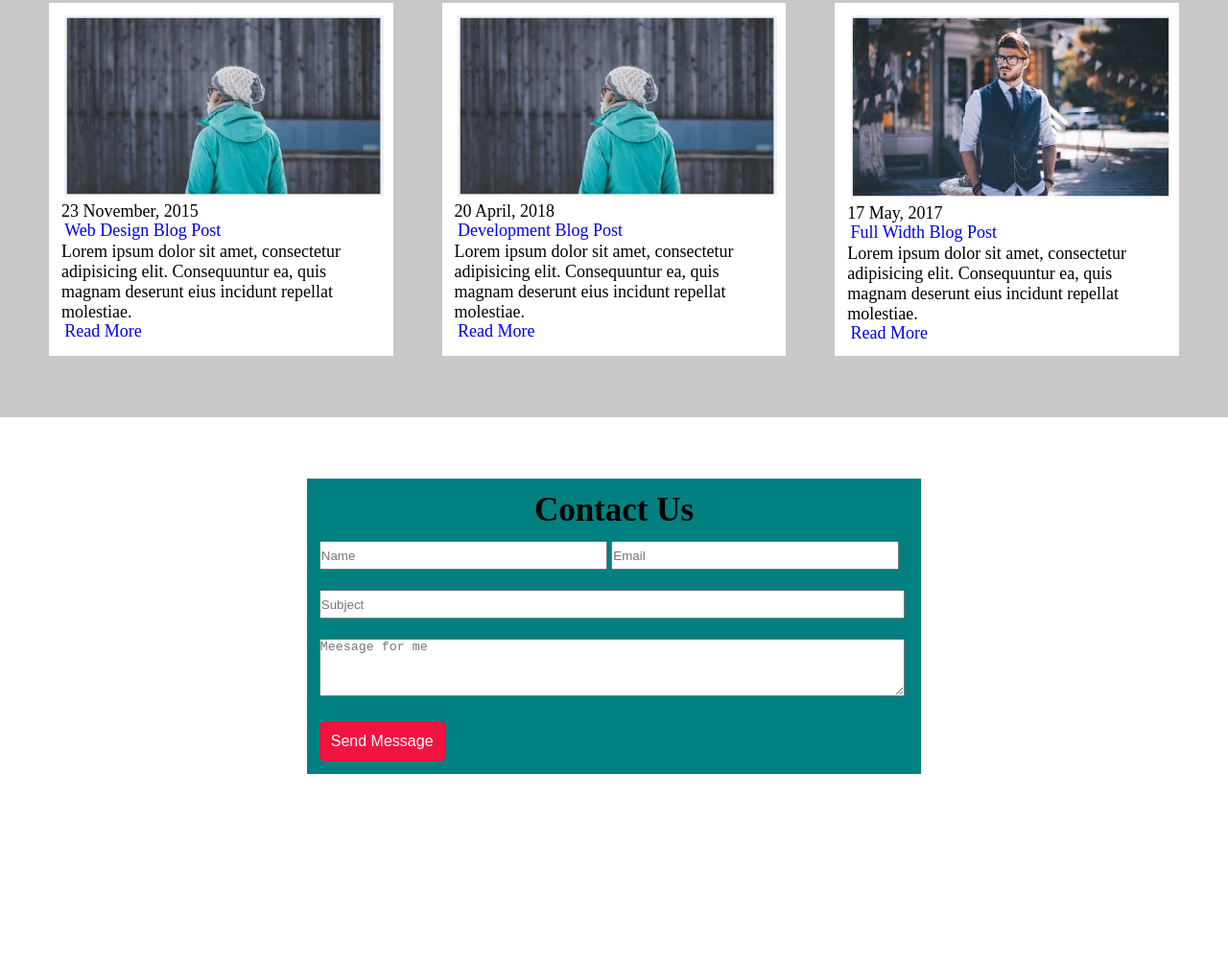
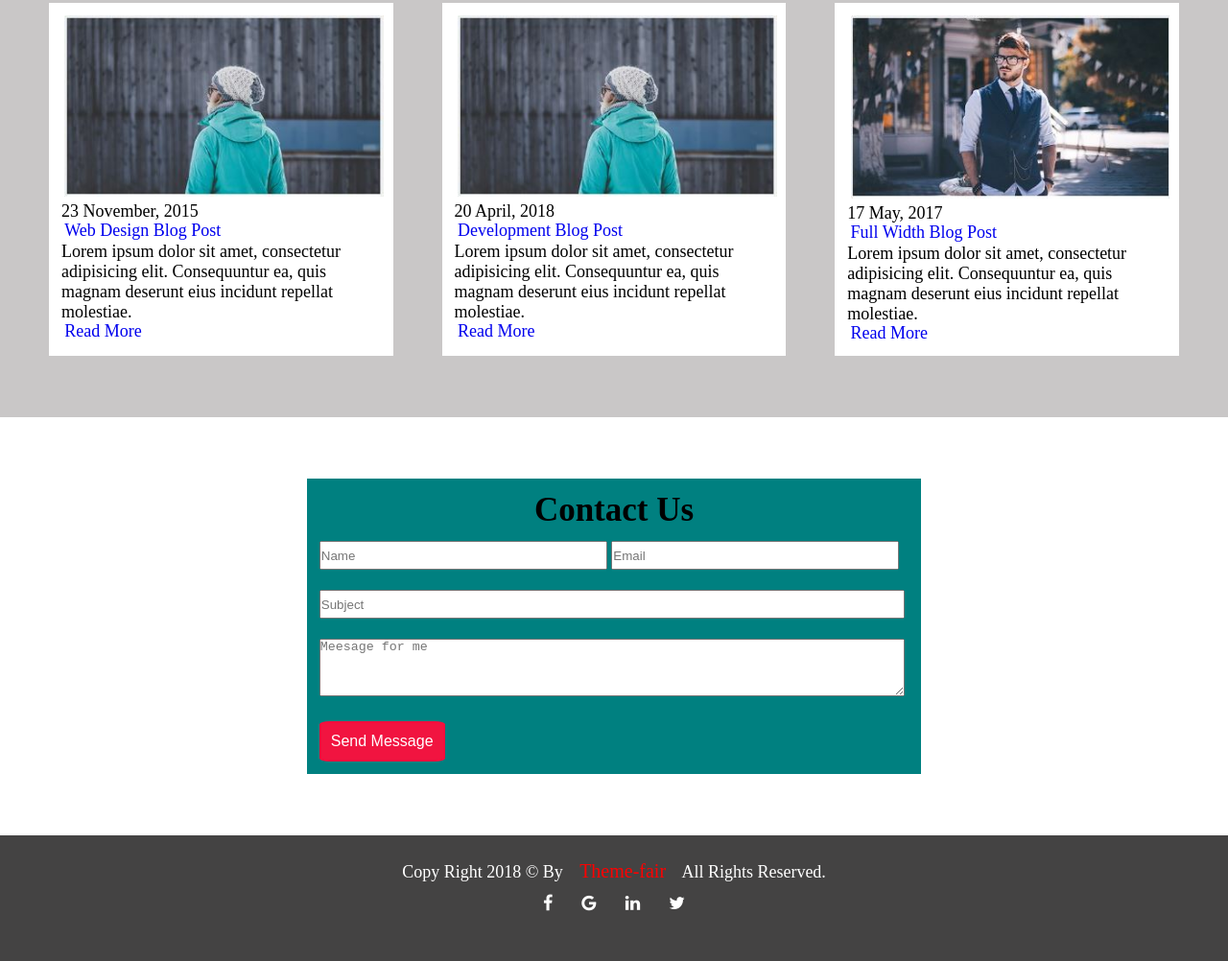
Before and after one commit to SayedMahmoudIT/Fokir-Task, a plain HTML site: page Index.html in a window 1280 px wide. Shown: the part 2729-3731 px from the top of the page at 96% size. Before the commit the page ends 3536 px from the top, so only its background shows below. Drawn offline with nearby package versions, Linux system fonts and the light colour scheme.

Commit message:
update 30-10

```diff
--- a/Index.html
+++ b/Index.html
@@ -247,18 +247,18 @@
 
     </footer>
 
-    <!-- <Section class="sec-end">
-        <div class="end-div">
-            <img src="./images/LogoTrans.png" alt="">
-            <p>Copyright 2021. All rights reserved.</p>
+    <Section class="sec-end">
+           <!-- <p>Copy Right 2018 © By Theme-fair All Rights Reserved.</p> -->
 
+           Copy Right 2018 © By <a href="#"><span class="copyright">Theme-fair</span></a> All Rights Reserved.
+
+            <br>
             <a href="#" class="fa fa-facebook"></a>
             <a href="#" class="fa fa-google"></a>
             <a href="#" class="fa fa-linkedin"></a>
             <a href="#" class="fa fa-twitter"></a>
 
-        </div>
-    </Section> -->
+    </Section>
 
 </body>
 
--- a/css/style.css
+++ b/css/style.css
@@ -341,11 +341,13 @@ background-color: rgb(167, 164, 164);
     left: 0;
     width: 100%;
     height:100% ;
-    /* transition: 2s ease-in-out; */
+    /* transition: all 2s 1.5s; */
+    /* transition:all 0.5s ease-in-out; */
 }
 
 .image-card:hover .overlay{
     display:block;
+    /* transition: all 1s ease-in-out; */
     /* left: 0; */
 }
 
@@ -451,27 +453,38 @@ height: 30px;
 
 /*----------Footer End--------------*/
 
-.end-div{
-    background-color: #666;
+.sec-end{
+    background-color: #444343;
+    color: #fff;
     /* padding-top: 1%; */
-    width: 25%;
-    margin: auto;
+    width: 100%;
+    /* margin: auto; */
+
+
+    margin-top: 5%;
+    padding-top: 2%;
+    padding-bottom: 3%;
+
+    font-size: 18px;
+    /* background: rgb(201, 199, 199); */
+    justify-content: center;
+    align-items: center;
+    /* display: flex; */
+    text-align: center;
 }
 
-.end-div img{
-    width:100%;
+.sec-end a{
+    padding: 1%;
+    /* background-color: #666; */
+    color: #fff;
+    text-decoration: none;
 }
 
-.end-div p{
-    text-align: center;
+.copyright{
+   color: red;
+   font-size: 20px;
 }
-.sec-end{
-    background-color: #666;
-}
-
 
 ul {
     list-style: none;
 }
-
-/*list-style-image: linear-gradient(to left bottom, red, blue);*/
```
